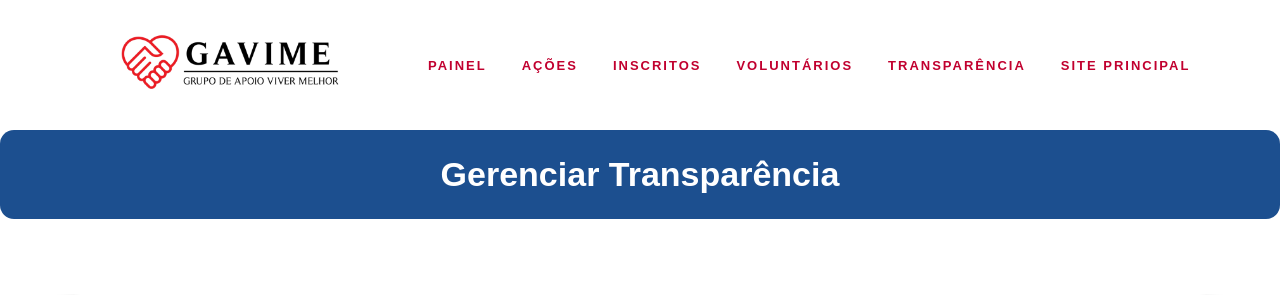
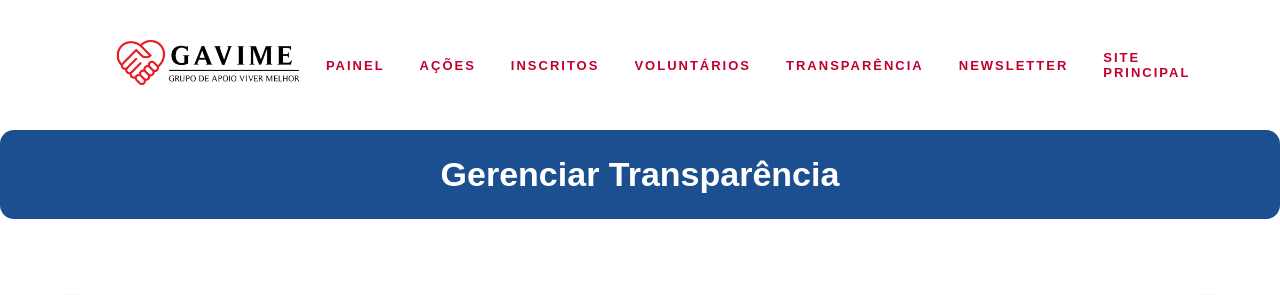
Before and after one commit to joaovitor-0/Projeto-extensionista---web3, a Django app: page /funcionarios/despesas/ in a window 1280 px wide. Shown: the top 295 px of the page. Run offline with Django 5.2, Linux system fonts and the light colour scheme; a user stored in the database is signed in; data that the repository does not hold is empty.

Commit message:
Update despesas.html

```diff
--- a/GAVIME_final/core/templates/despesas.html
+++ b/GAVIME_final/core/templates/despesas.html
@@ -25,6 +25,7 @@
             <a href="/funcionarios/inscritos/">Inscritos</a>
             <a href="/funcionarios/voluntarios/">Voluntários</a>
             <a href="/funcionarios/despesas/">Transparência</a>
+            <a href = "/funcionarios/newsletter/">Newsletter</a>
             <a href="/">Site Principal</a>
         </nav>
     </div>
```
